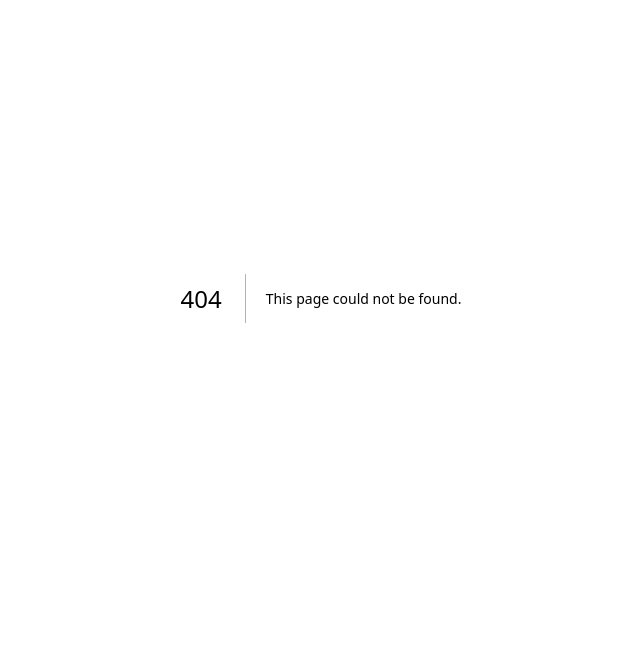
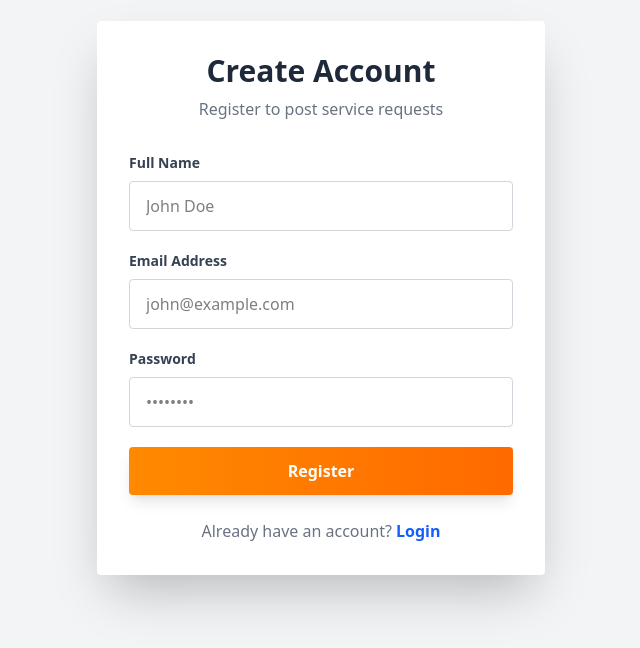
Before and after one commit to Ishini-0313/Mini-Service-Request-Board, a Next.js app in the folder frontend/: page /register in a window 1280 px wide. Before the commit this address had no page. Shown: the part 102-750 px from the top of the page, without its empty margins (319-959 px from the left). Built offline with nearby package versions, Linux system fonts and the light colour scheme.

Commit message:
user register page created

```diff
--- /dev/null
+++ b/frontend/app/register/page.jsx
@@ -0,0 +1,159 @@
+"use client";
+
+import axios from "axios";
+import Link from "next/link";
+import { useRouter } from "next/navigation";
+import { useState } from "react";
+
+export default function RegisterPage() {
+
+    const router = useRouter();
+
+    const [form, setForm] = useState({
+        name: "",
+        email: "",
+        password: ""
+    });
+
+    const [loading, setLoading] = useState(false);
+
+    const handleChange = (e) => {
+        setForm({
+            ...form,
+            [e.target.name]: e.target.value
+        });
+    };
+
+    const handleSubmit = async (e) => {
+
+        e.preventDefault();
+
+        if (!form.name || !form.email || !form.password) {
+            alert("All fields are required");
+            return;
+        }
+
+        try {
+            setLoading(true);
+
+            await axios.post(
+                `http://localhost:5000/api/auth/register`,
+                form
+            );
+
+            alert("Registration Successful");
+
+            router.push("/login");
+
+        } catch (error) {
+
+            console.log(error);
+
+            alert(
+                error.response?.data?.message ||
+                "Registration Failed"
+            );
+
+        } finally {
+
+            setLoading(false);
+        }
+    };
+
+    return (
+        <div className="min-h-screen bg-gray-100 flex items-center justify-center px-4 py-10">
+
+            <div className="w-full max-w-md bg-white shadow-2xl rounded p-8">
+
+                <div className="text-center mb-8">
+
+                    <h1 className="text-3xl font-bold text-gray-800">
+                        Create Account
+                    </h1>
+
+                    <p className="text-gray-500 mt-2">
+                        Register to post service requests
+                    </p>
+                </div>
+
+                <form
+                    onSubmit={handleSubmit}
+                    className="space-y-5"
+                >
+
+                    {/* Name */}
+                    <div>
+                        <label className="block mb-2 text-sm font-semibold text-gray-700">
+                            Full Name
+                        </label>
+
+                        <input
+                            type="text"
+                            name="name"
+                            placeholder="John Doe"
+                            value={form.name}
+                            onChange={handleChange}
+                            className="w-full border border-gray-300 rounded px-4 py-3 focus:outline-none focus:ring-4 focus:ring-gray-200"
+                        />
+                    </div>
+
+                    {/* Email */}
+                    <div>
+                        <label className="block mb-2 text-sm font-semibold text-gray-700">
+                            Email Address
+                        </label>
+
+                        <input
+                            type="email"
+                            name="email"
+                            placeholder="john@example.com"
+                            value={form.email}
+                            onChange={handleChange}
+                            className="w-full border border-gray-300 rounded px-4 py-3 focus:outline-none focus:ring-4 focus:ring-gray-200"
+                        />
+                    </div>
+
+                    {/* Password */}
+                    <div>
+                        <label className="block mb-2 text-sm font-semibold text-gray-700">
+                            Password
+                        </label>
+
+                        <input
+                            type="password"
+                            name="password"
+                            placeholder="••••••••"
+                            value={form.password}
+                            onChange={handleChange}
+                            className="w-full border border-gray-300 rounded px-4 py-3 focus:outline-none focus:ring-4 focus:ring-gray-200"
+                        />
+                    </div>
+
+                    {/* Button */}
+                    <button
+                        type="submit"
+                        disabled={loading}
+                        className="w-full bg-gradient-to-r from-orange-400 to-orange-500 hover:bg-orange-600 hover:to-orange-400 text-white py-3 rounded font-semibold shadow-lg transition duration-300"
+                    >
+                        {
+                            loading
+                                ? "Creating Account..."
+                                : "Register"
+                        }
+                    </button>
+                </form>
+
+                {/* Footer */}
+                <p className="text-center text-gray-500 mt-6">
+                    Already have an account?
+                    <Link
+                        href="/login"
+                        className="text-blue-600 font-semibold ml-1 hover:underline"
+                    >
+                        Login
+                    </Link>
+                </p>
+            </div>
+        </div>
+    );
+}
```
